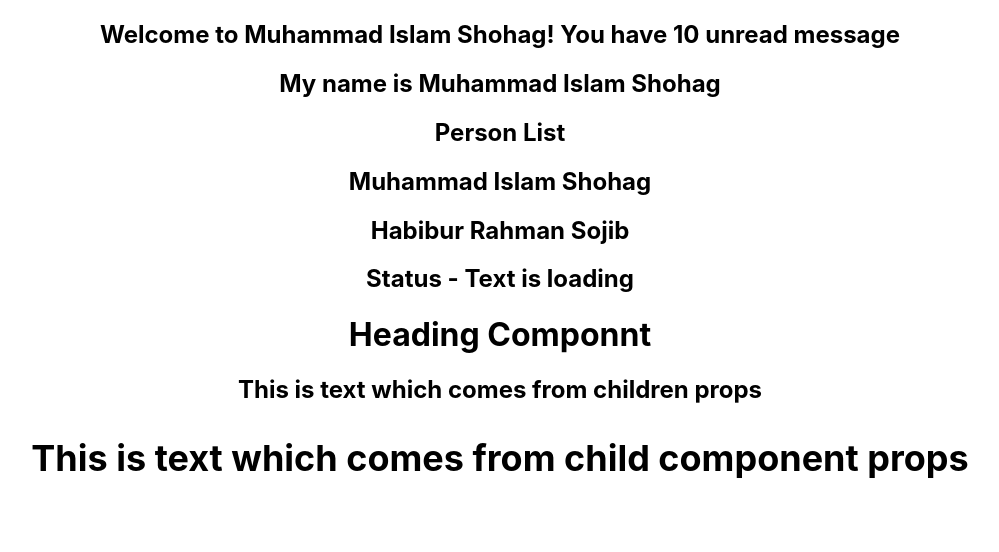
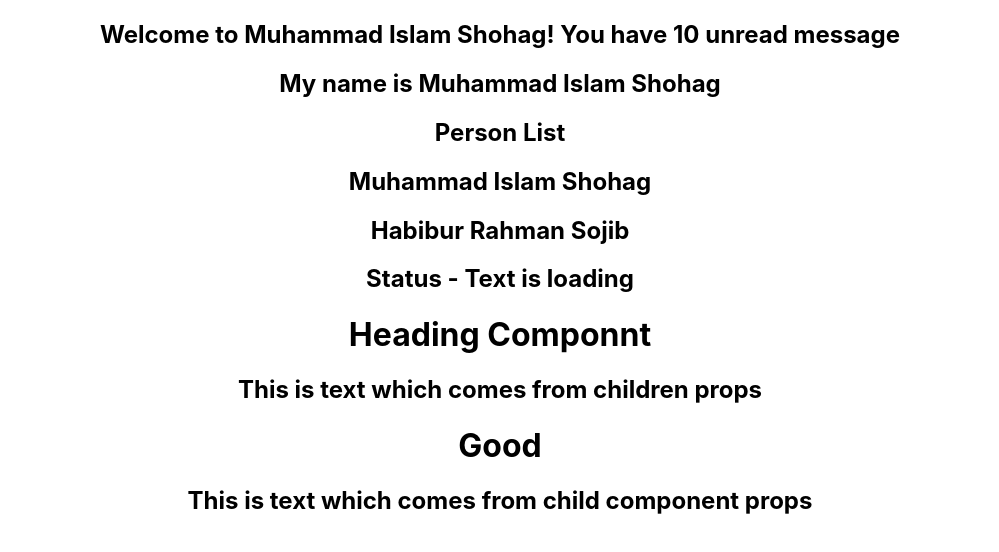
Before and after one commit to MuhammadShohagIslam/React-TypeScript, a React (Create React App) app: page / in a window 1280 px wide. Shown: the top 552 px of the page, without its empty margins (140-1139 px from the left). Built offline with nearby package versions, Linux system fonts and the light colour scheme.

Commit message:
Customize Custome Type Props

```diff
--- a/src/components/TypingProps/ChildComponet.tsx
+++ b/src/components/TypingProps/ChildComponet.tsx
@@ -5,7 +5,7 @@ type ChildComponetProps = {
 const ChildComponet = (props: ChildComponetProps) => {
     return (
         <>
-            <h2>{props.children}</h2>
+            {props.children}
         </>
     );
 }
--- a/src/components/TypingProps/Main.tsx
+++ b/src/components/TypingProps/Main.tsx
@@ -38,7 +38,7 @@ const Main = () => {
             <Status status= "Loading" />
             <Heading name ="Heading Componnt">This is text which comes from children props</Heading>
             <ChildComponet>
-                <Heading>This is text which comes from child component props</Heading>
+                <Heading name="Good">This is text which comes from child component props</Heading>
             </ChildComponet>
         </>
     );
--- a/src/components/TypingProps/Person.tsx
+++ b/src/components/TypingProps/Person.tsx
@@ -1,9 +1,4 @@
-type PersonNameObject = {
-    name: {
-        first: String;
-        last: String;
-    };
-};
+import { PersonNameObject } from '../CustomeTypeProps/Custome.type'
 
 const Person = (props: PersonNameObject) => {
     const { first, last } = props.name;
--- a/src/components/TypingProps/PersonList.tsx
+++ b/src/components/TypingProps/PersonList.tsx
@@ -1,8 +1,7 @@
+import { Name } from '../CustomeTypeProps/Custome.type';
+
 type PersonListProps = {
-    name: {
-        first: string;
-        last: string;
-    }[];
+    name: Name[];
 };
 
 const PersonList = (props: PersonListProps) => {
```
